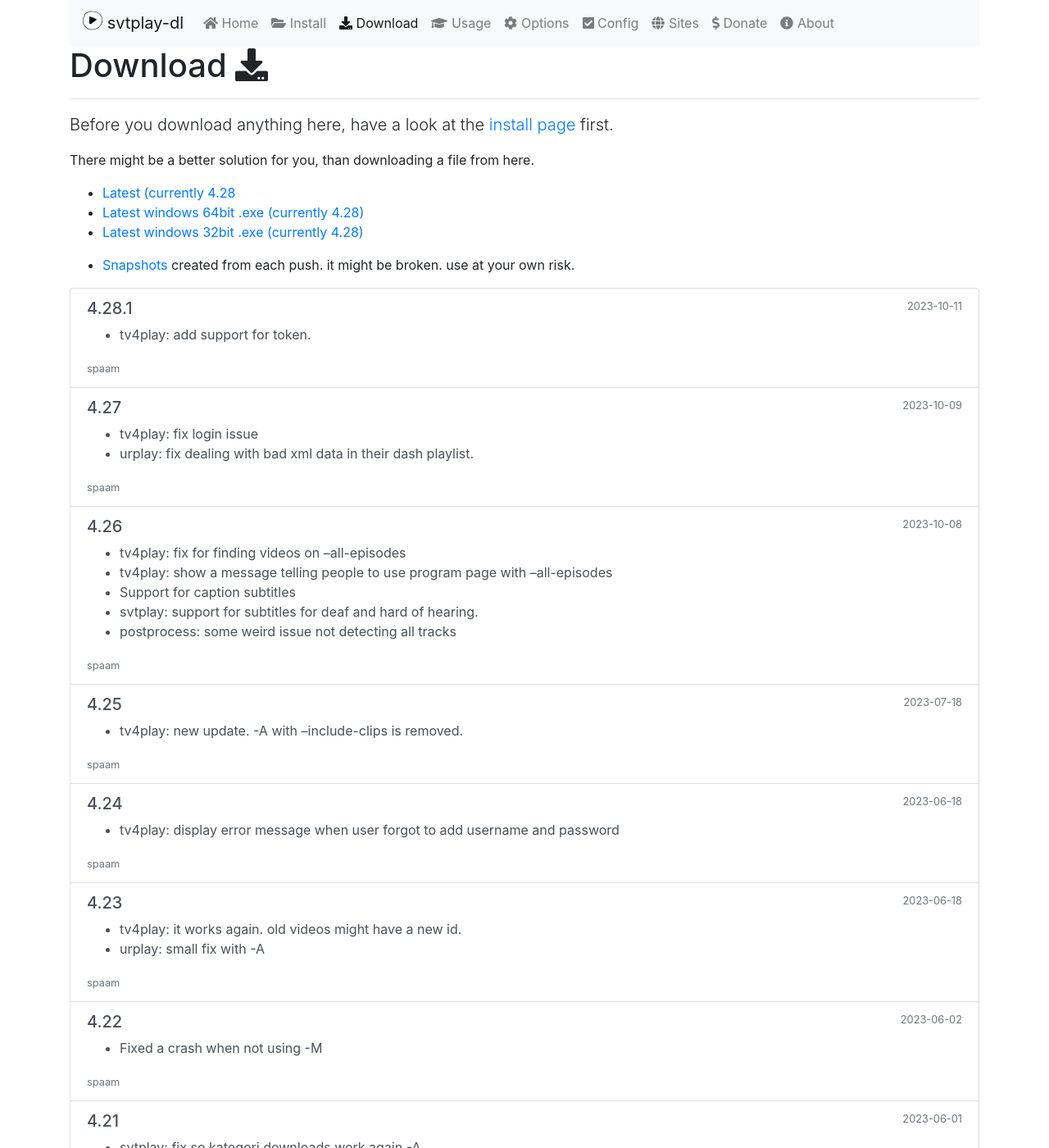
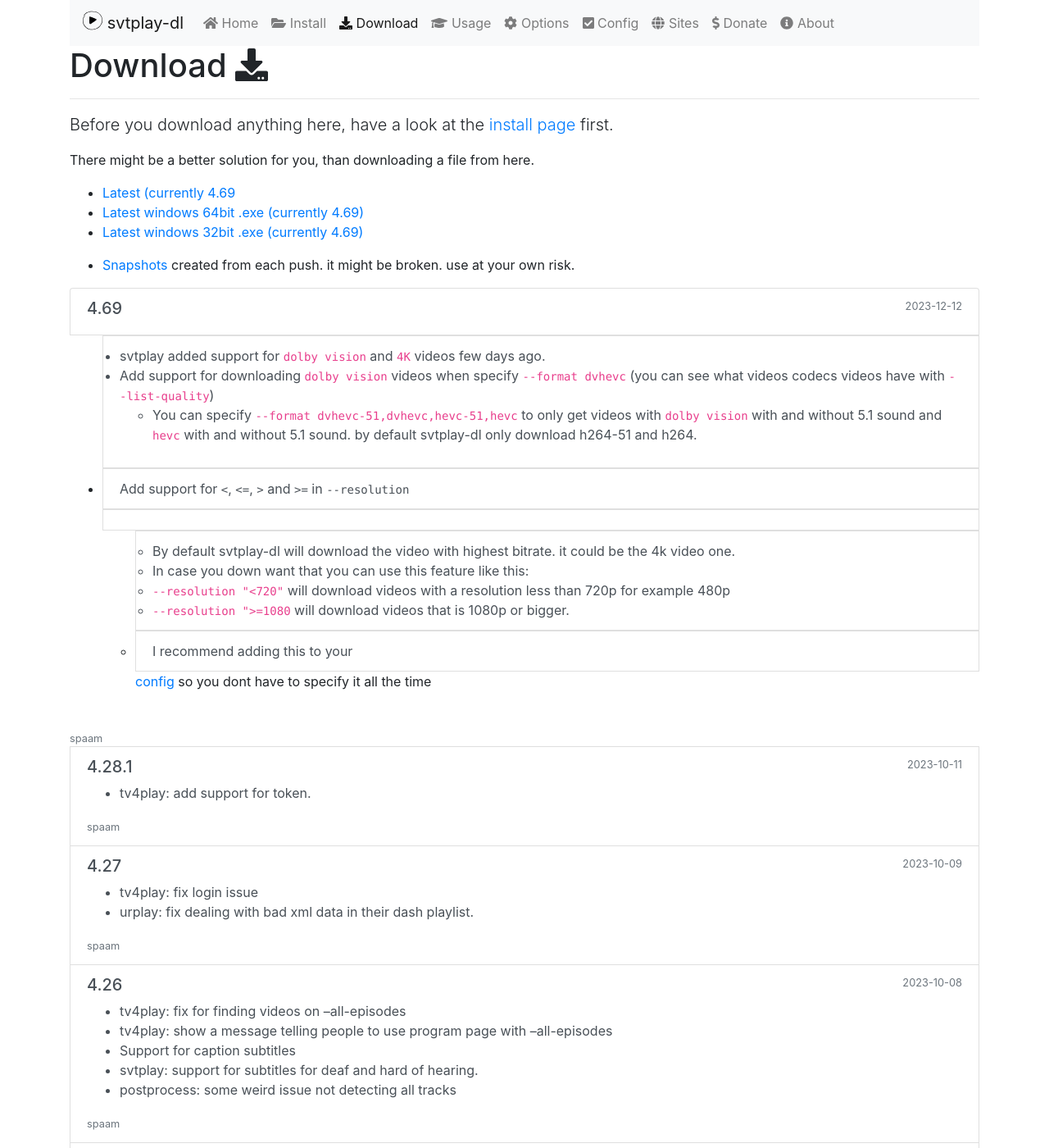
Before and after one commit to spaam/svtplay-dl-web, a Jekyll site: the page built from _pages/download.md, in a window 1280 px wide and 1400 px high. Shown: the whole window at 82% size. Built offline with Jekyll 4.4.1, drawn with Linux system fonts in a browser that asks for light colours; nearby versions of some CDN libraries; comment, search, counter and statistics services are not loaded.

Commit message:
Add 4.69

```diff
--- a/_layouts/home.html
+++ b/_layouts/home.html
@@ -15,7 +15,7 @@
             <a href="/install/" class="btn btn-lg btn-outline-primary mb-3 mb-md-0 mr-md-3">Get started</a>
             <a href="/archive/" class="btn btn-lg btn-outline-secondary">Download</a>
         </div>
-        <p class="text-muted mb-0">Currently v4.28.1 (2023-10-12)</p>
+        <p class="text-muted mb-0">Currently v4.69 (2023-12-12)</p>
     </div>
     <div class="col-md-6">
         <img src="/assets/brand/logo.svg" width="256" height="256" class="img-fluid mb-3">
--- a/_pages/download.md
+++ b/_pages/download.md
@@ -10,9 +10,9 @@
 
 There might be a better solution for you, than downloading a file from here.
 
-* [Latest (currently 4.28](https://svtplay-dl.se/download/4.28.1/svtplay-dl)
-* [Latest windows 64bit .exe (currently 4.28)](https://svtplay-dl.se/download/4.28.1/svtplay-dl-amd64.zip)
-* [Latest windows 32bit .exe (currently 4.28)](https://svtplay-dl.se/download/4.28.1/svtplay-dl-win32.zip)
+* [Latest (currently 4.69](https://svtplay-dl.se/download/4.69/svtplay-dl)
+* [Latest windows 64bit .exe (currently 4.69)](https://svtplay-dl.se/download/4.69/svtplay-dl-amd64.zip)
+* [Latest windows 32bit .exe (currently 4.69)](https://svtplay-dl.se/download/4.69/svtplay-dl-win32.zip)
 
 * [Snapshots](/download/snapshots/) created from each push. it might be broken. use at your own risk.
 
--- /dev/null
+++ b/_posts/2023-12-12-4.69.md
@@ -0,0 +1,27 @@
+---
+layout: post
+title: "4.69"
+date: 2023-12-12 21:54:00 +0200
+categories: releases
+windows-amd64: true
+windows-win32: true
+binary: true
+---
+
+* svtplay added support for `dolby vision` and `4K` videos few days ago.
+* Add support for downloading `dolby vision` videos when specify `--format dvhevc` (you can see what videos codecs videos have with `--list-quality`)
+> * You can specify `--format dvhevc-51,dvhevc,hevc-51,hevc` to only get videos with `dolby vision` with and without 5.1 sound and `hevc` with and without 5.1 sound.  by default svtplay-dl only download h264-51 and h264.
+* Add support for `<`, `<=`, `>` and `>=` in `--resolution`
+> * By default svtplay-dl will download the video with highest bitrate. it could be the 4k video one.
+> * In case you down want that you can use this feature like this:
+> * `--resolution "<720"` will download videos with a resolution less than 720p for example 480p
+> * `--resolution ">=1080`  will download videos that is 1080p or bigger.
+> * I recommend adding this to your [config](/config/) so you dont have to specify it all the time
+
+* svt: Fix so we can get videos again
+* pluto: Fix so we can get videos again
+* subtitles: Fix a crash on encrypted files
+* subtitle: Handle hash/uuid for sequence number
+* subtitle: Fix a bug related to -M and --get-all-subtitles
+* hls: Fix a bug that made some videos only had few seconds of audio
+* dr.dk: add support for season and episode numbers
```
